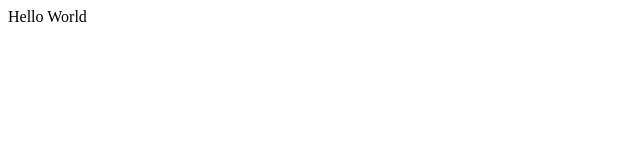
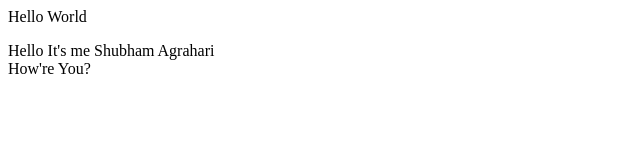
Before and after one commit to ShubhamAg20/Hello-World, a plain HTML site: page index.html in a window 1280 px wide. Shown: the whole page, without its empty margins (0-640 px from the left). Drawn offline with Linux system fonts and the light colour scheme.

Commit message:
Add a div

```diff
--- a/index.html
+++ b/index.html
@@ -1 +1,2 @@
 <p>Hello World</p>
+<div>Hello It's me Shubham Agrahari <br> How're You?</div>
```
